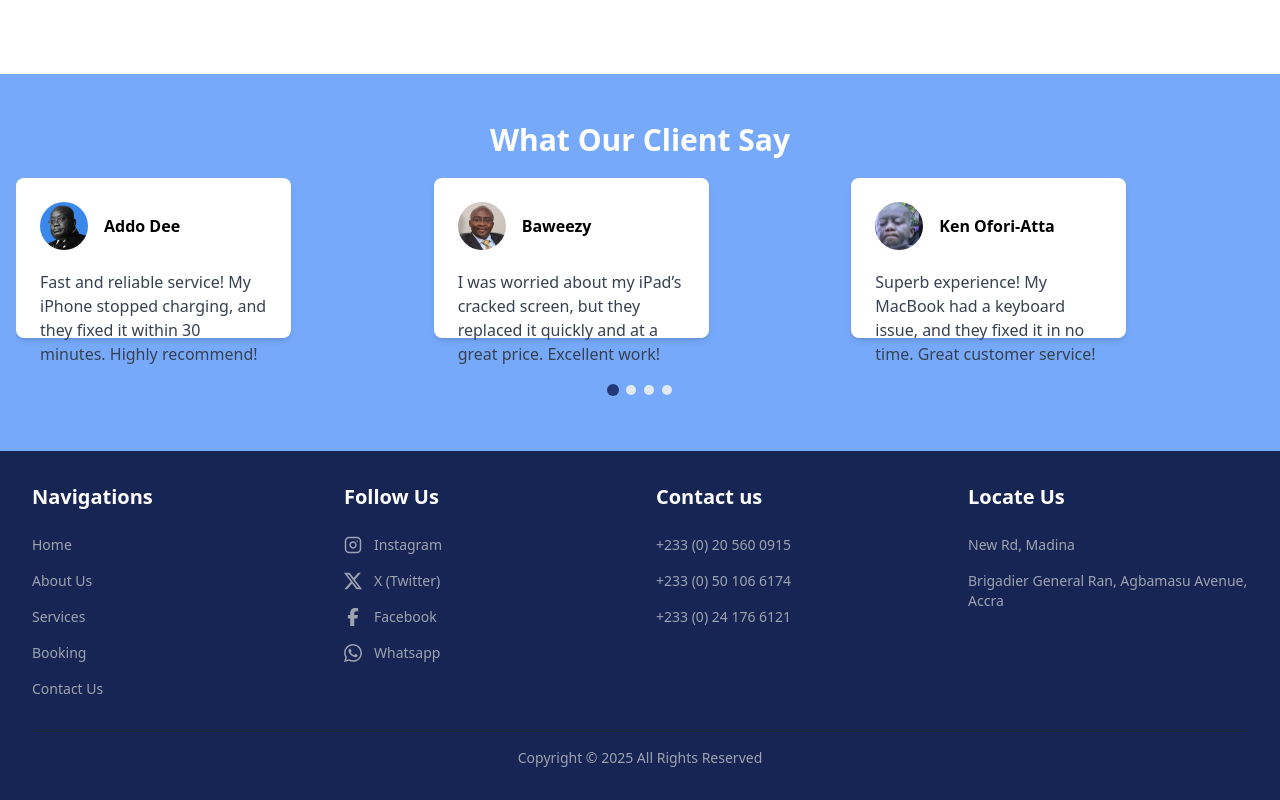
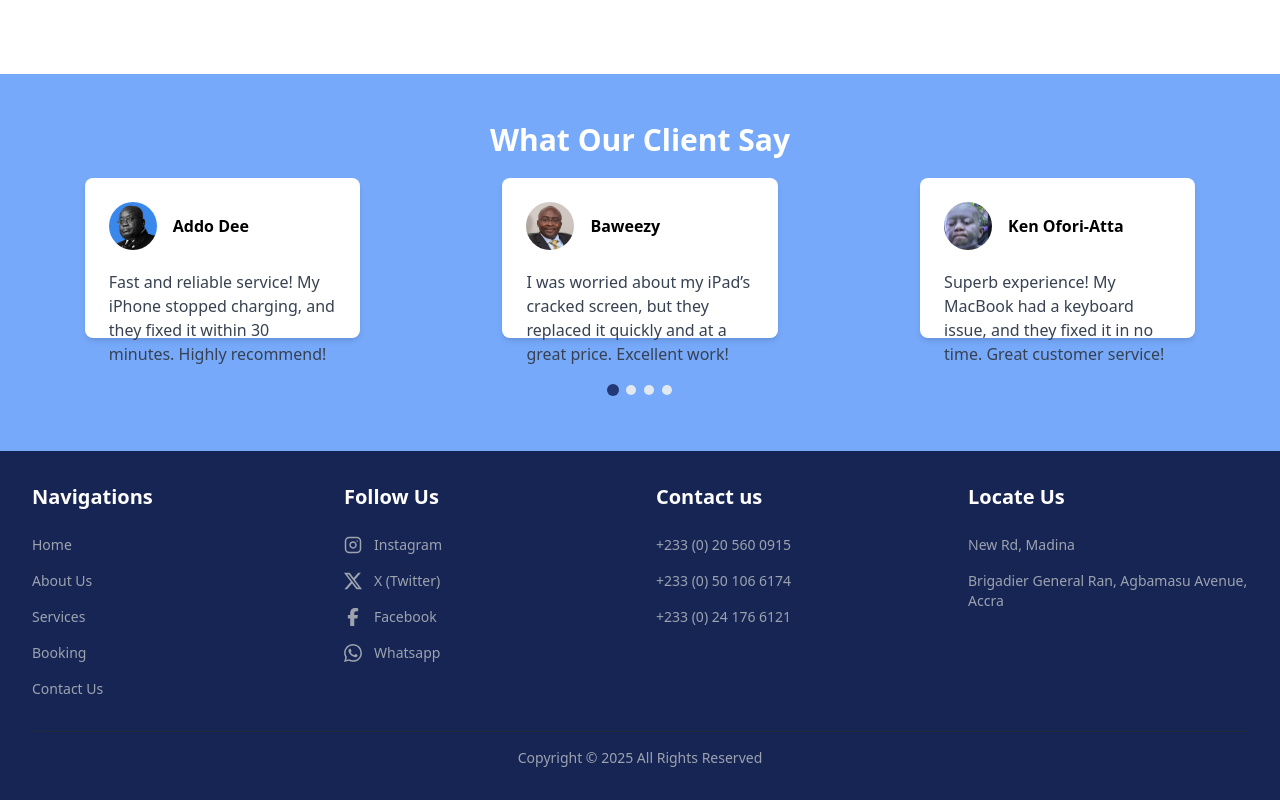
Before and after one commit to f90dErry/nextglo-repairs, a React (Vite) app: page / in a window 1280 px wide. Shown: the part 2740-3540 px from the top of the page. Built offline with nearby package versions, Linux system fonts and the light colour scheme.

Commit message:
slide share bug fix

```diff
--- a/src/components/Slider.jsx
+++ b/src/components/Slider.jsx
@@ -12,7 +12,6 @@ const Slider = () => {
       <Swiper
         pagination={{ clickable: true, el: '.custom-pagination' }}
         modules={[Pagination, Navigation]}
-        slidesPerView={1}
         spaceBetween={0}
         breakpoints={{
           0: { slidesPerView: 1 },
@@ -21,8 +20,10 @@ const Slider = () => {
         }}
       >
         {clients.map((item, index) => (
-          <SwiperSlide key={index} className='flex justify-center'>
-            <Testimonials item={item} />
+          <SwiperSlide key={index}>
+            <div className='flex justify-center'>
+              <Testimonials item={item} />
+            </div>
           </SwiperSlide>
         ))}
 
```
